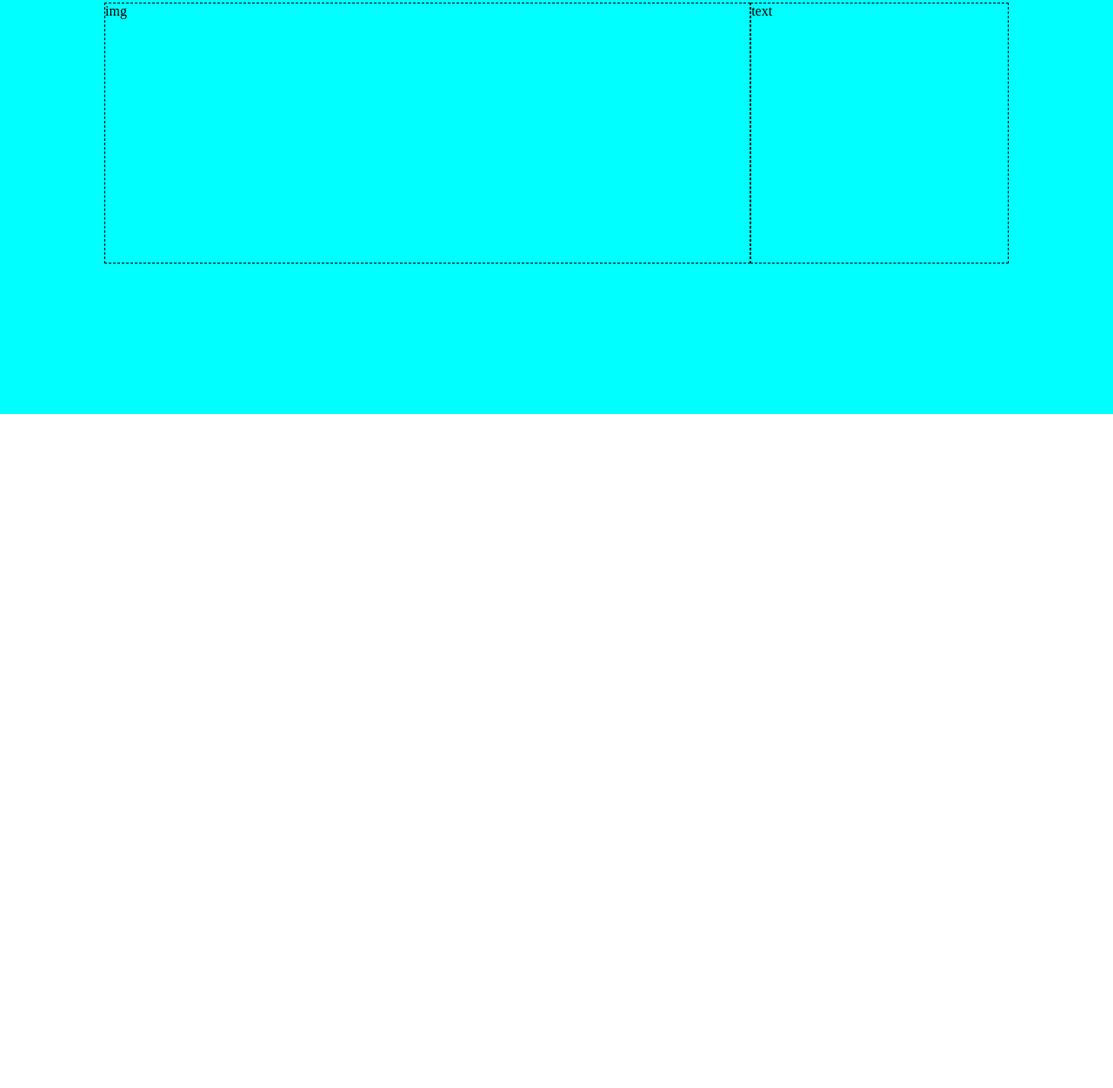
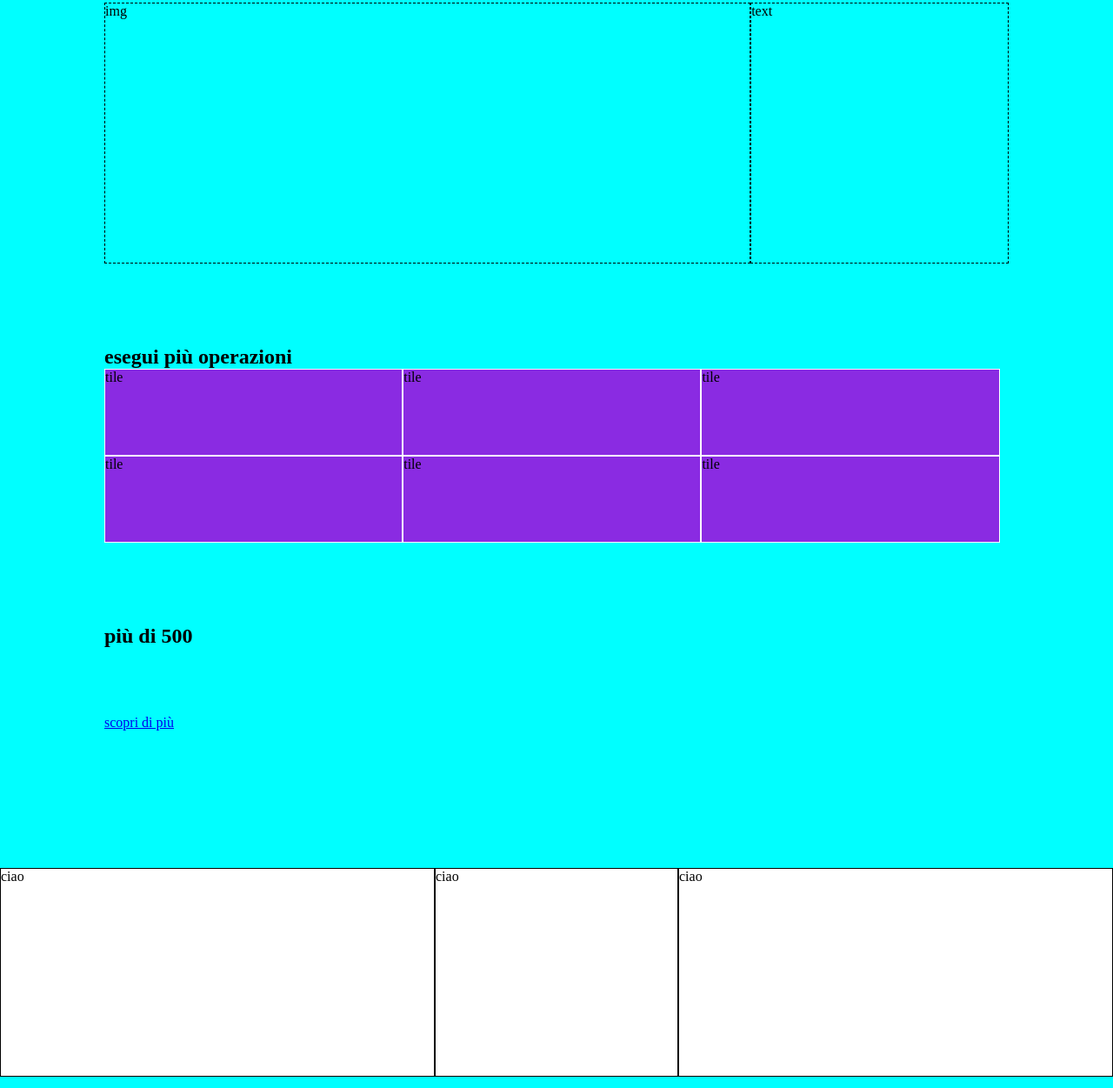
Before and after one commit to albertotaddeucci/htmlcss-dropbox, a plain HTML site: page index.html in a window 1280 px wide. Shown: the part 1641-2892 px from the top of the page at 87% size. Before the commit the page ends 2117 px from the top, so only its background shows below. Drawn offline with Linux system fonts and the light colour scheme.

Commit message:
layou sez.quadrati

```diff
--- a/css/style.css
+++ b/css/style.css
@@ -143,7 +143,7 @@ section{background-color: aqua;}
     display: flex;
 
     padding-top: 158px;
-    padding-bottom: 173px;
+
 
 
 
@@ -154,4 +154,57 @@ section{background-color: aqua;}
     border: 1px dashed black;
     height: 300px;
 }
+
+.container .tiles{
+    display: flex;
+    flex-wrap: wrap;
+}
+
+.container .tiles .tile{
+    width: 33%;
+
+    /* test */
+    height: 100px;
+    background-color: blueviolet;
+    border: 1px solid white;
+}
+
+
+.container a{
+    display: block;
+    padding-top: 77px;
+    padding-bottom: 158px;
+}
+
+.partner{
+
+    display: flex;
+
+
+
+    /* width: 100vw; */
+    height: 30vh;
+
+    /* test */
+    background-color: white;
+}
+
+.partner .partners-side{
+
+    /* test */
+    border: 1px solid black;
+    width: 500px;
+    height: 100%;
+
+}
+
+.partner .partners-center{
+    flex-grow: 1;
+
+    /* test */
+    border: 1px solid black;
+
+}
+
+
 /* fine main */
--- a/index.html
+++ b/index.html
@@ -62,6 +62,51 @@
 
         </section>
 
+        <section>
+            <div class="container">
+
+                <h2>esegui più operazioni</h2>
+                <div class="tiles">
+                    <div class="tile">tile</div>
+                    <div class="tile">tile</div>
+                    <div class="tile">tile</div>
+                    <div class="tile">tile</div>
+                    <div class="tile">tile</div>
+                    <div class="tile">tile</div>
+
+                </div>
+
+            </div>
+        </section>
+
+        <section>
+            <div class="container">
+                <h2> più di 500</h2>
+                <a href="#">scopri di più</a>
+            </div>
+
+            <div class="partner">
+                <div class="partners-side">ciao</div>
+                <div class="partners-center">ciao</div>
+
+                <div class="partners-side">ciao</div>
+
+            </div>
+
+
+        </section>
+
+        <section>
+            <div class="container flex">
+
+                <div class="col-big">
+                    <h2> Porta dropbox</h2>
+                </div>
+                <div class="col-small"<a href="#">prova</a></div>
+
+            </div>
+        </section>
+
 
     </main>
 </body>
```
